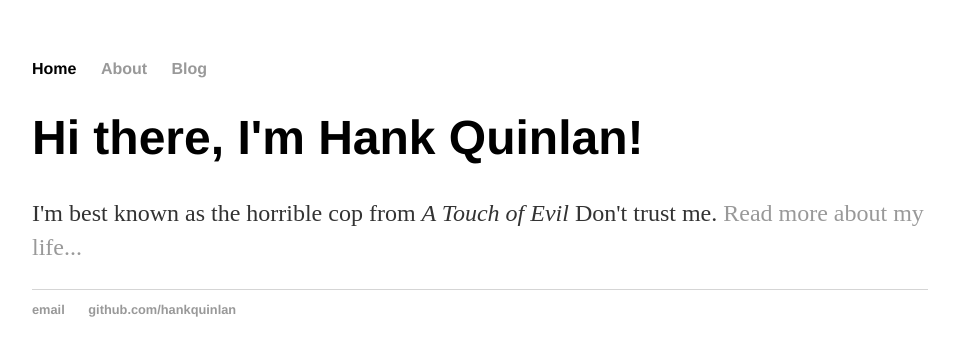
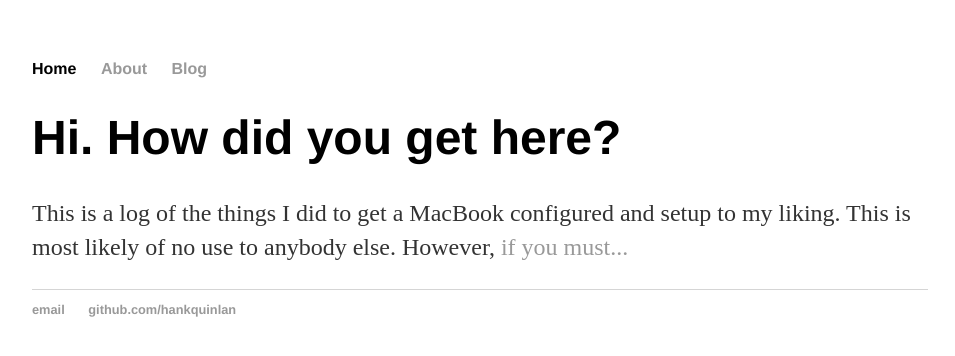
Before and after one commit to DrBones/notablog, a Jekyll site: the page built from index.html, in a window 1280 px wide. Shown: the top 356 px of the page, without its empty margins (160-1115 px from the left). Built offline with Jekyll 4.4.1, drawn with Linux system fonts in a browser that asks for light colours.

Commit message:
Updated Welcome message

```diff
--- a/index.html
+++ b/index.html
@@ -1,8 +1,9 @@
 ---
 layout: default
-title: Hank Quinlan, Horrible Cop
+title: This is not a Blog
 ---
 <div class="blurb">
-	<h1>Hi there, I'm Hank Quinlan!</h1>
-	<p>I'm best known as the horrible cop from <em>A Touch of Evil</em> Don't trust me. <a href="/about">Read more about my life...</a></p>
+	<h1>Hi. How did you get here?</h1>
+	<p> This is a log of the things I did to get a MacBook configured and setup to my liking. This is most likely of no
+		use to anybody else. However, <a href="/blog/">if you must...</a></p>
 </div><!-- /.blurb -->
```
